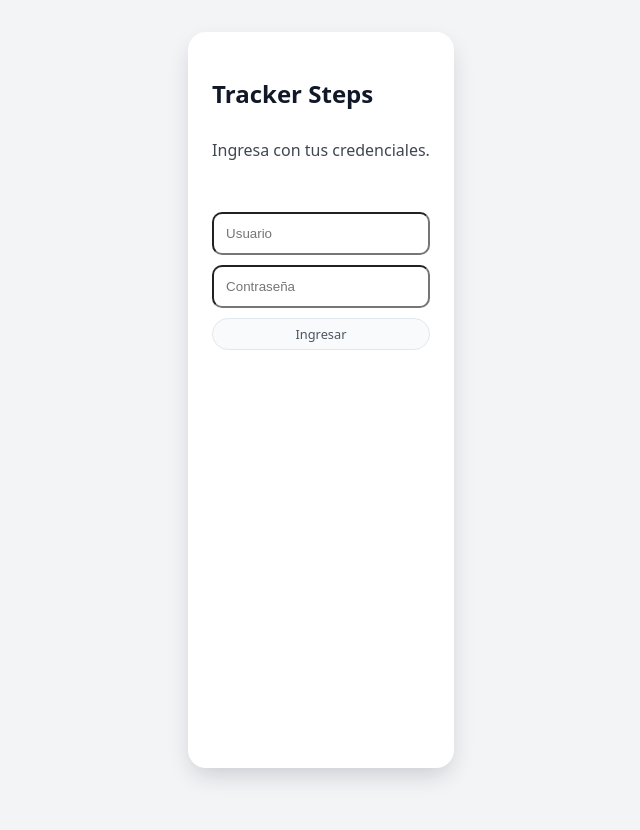
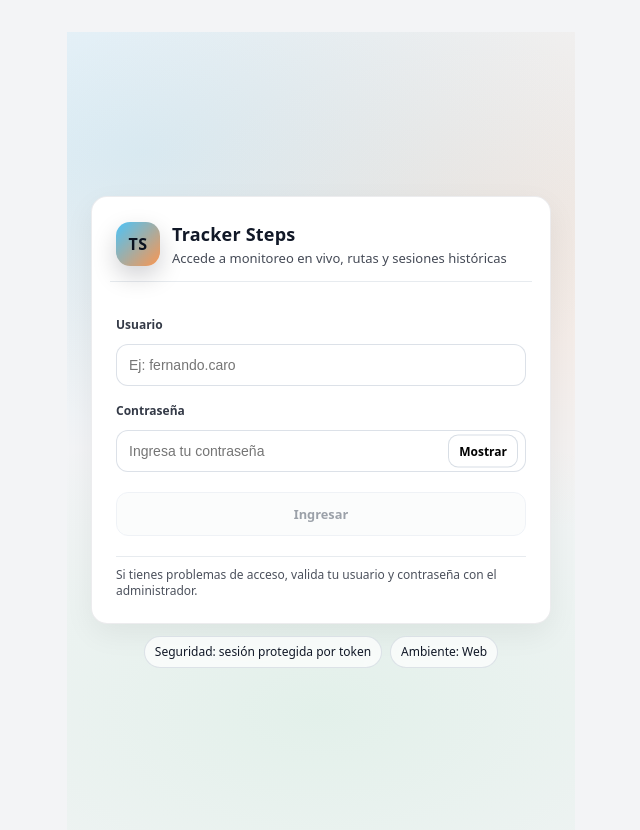
Before and after one commit to fjcaroe/tracker-steps, a React (Vite) app: page / in a window 1280 px wide. Shown: the top 830 px of the page, without its empty margins (319-959 px from the left). Before the commit the page ends 800 px from the top, so only its background shows below. Built offline with nearby package versions, Linux system fonts and the light colour scheme.

Commit message:
new login

```diff
--- a/package.json
+++ b/package.json
@@ -13,7 +13,7 @@
     "@react-google-maps/api": "^2.20.7",
     "react": "^19.2.0",
     "react-dom": "^19.2.0",
-    "recharts": "^3.6.0",
+    "recharts": "^3.7.0",
     "xlsx": "^0.18.5"
   },
   "devDependencies": {
--- a/src/pages/LoginPage.tsx
+++ b/src/pages/LoginPage.tsx
@@ -1,14 +1,21 @@
 /* eslint-disable @typescript-eslint/no-explicit-any */
 // src/pages/LoginPage.tsx
-import React, { useState } from "react";
+import React, { useMemo, useState } from "react";
 import { useAuthWeb } from "../services/AuthContext";
 
 export default function LoginPage() {
   const { login } = useAuthWeb();
+
   const [username, setUsername] = useState("");
   const [password, setPassword] = useState("");
+
   const [err, setErr] = useState<string | null>(null);
   const [loading, setLoading] = useState(false);
+  const [showPw, setShowPw] = useState(false);
+
+  const canSubmit = useMemo(() => {
+    return username.trim().length > 0 && password.length > 0 && !loading;
+  }, [username, password, loading]);
 
   const onSubmit = async (e: React.FormEvent) => {
     e.preventDefault();
@@ -20,7 +27,7 @@ export default function LoginPage() {
       const msg =
         e?.detail?.detail ||
         e?.message ||
-        "No se pudo iniciar sesión";
+        "No se pudo iniciar sesión. Verifica tus credenciales.";
       setErr(String(msg));
     } finally {
       setLoading(false);
@@ -28,37 +35,104 @@ export default function LoginPage() {
   };
 
   return (
-    <div className="app-shell" style={{ padding: 24, maxWidth: 420, margin: "0 auto" }}>
-      <h2 style={{ marginBottom: 8 }}>Tracker Steps</h2>
-      <p style={{ opacity: 0.8, marginTop: 0 }}>Ingresa con tus credenciales.</p>
+    <div className="login-page">
+      <div className="login-bg" aria-hidden="true" />
 
-      <form onSubmit={onSubmit} style={{ display: "grid", gap: 10, marginTop: 16 }}>
+      <div className="login-wrap">
+        <div className="login-card card">
+          <div className="login-header">
+            <div className="login-brand">
+              <div className="login-mark" aria-hidden="true">
+                TS
+              </div>
+              <div className="login-brand-text">
+                <div className="login-title">Tracker Steps</div>
+                <div className="login-subtitle">
+                  Accede a monitoreo en vivo, rutas y sesiones históricas
+                </div>
+              </div>
+            </div>
+          </div>
+
+          <form className="login-form" onSubmit={onSubmit}>
+            <label className="login-label" htmlFor="username">
+              Usuario
+            </label>
+            <div className="login-field">
               <input
+                id="username"
+                className="login-input"
                 value={username}
                 onChange={(e) => setUsername(e.target.value)}
-          placeholder="Usuario"
+                placeholder="Ej: fernando.caro"
                 autoComplete="username"
-          style={{ padding: 12, borderRadius: 10 }}
+                inputMode="text"
+                spellCheck={false}
               />
+            </div>
+
+            <label className="login-label" htmlFor="password">
+              Contraseña
+            </label>
+            <div className="login-field login-field--with-action">
               <input
+                id="password"
+                className="login-input"
                 value={password}
                 onChange={(e) => setPassword(e.target.value)}
-          placeholder="Contraseña"
-          type="password"
+                placeholder="Ingresa tu contraseña"
+                type={showPw ? "text" : "password"}
                 autoComplete="current-password"
-          style={{ padding: 12, borderRadius: 10 }}
               />
+              <button
+                type="button"
+                className="login-field-action"
+                onClick={() => setShowPw((v) => !v)}
+                aria-label={showPw ? "Ocultar contraseña" : "Mostrar contraseña"}
+                title={showPw ? "Ocultar" : "Mostrar"}
+              >
+                {showPw ? "Ocultar" : "Mostrar"}
+              </button>
+            </div>
 
             {err && (
-          <div style={{ padding: 12, borderRadius: 10, border: "1px solid #ef4444" }}>
-            {err}
+              <div className="login-alert" role="alert">
+                <div className="login-alert__title">No se pudo iniciar sesión</div>
+                <div className="login-alert__msg">{err}</div>
               </div>
             )}
 
-        <button type="submit" disabled={loading} className="app-nav-button">
-          {loading ? "Ingresando..." : "Ingresar"}
+            <button
+              type="submit"
+              className="login-submit app-nav-button"
+              disabled={!canSubmit}
+            >
+              {loading ? (
+                <span className="login-submit__loading">
+                  <span className="login-spinner" aria-hidden="true" />
+                  Ingresando…
+                </span>
+              ) : (
+                "Ingresar"
+              )}
             </button>
+
+            <div className="login-footer">
+              <div className="login-footnote">
+                Si tienes problemas de acceso, valida tu usuario y contraseña con el
+                administrador.
+              </div>
+            </div>
           </form>
+        </div>
+
+        <div className="login-meta">
+          <div className="login-meta-chip">
+            Seguridad: sesión protegida por token
+          </div>
+          <div className="login-meta-chip">Ambiente: Web</div>
+        </div>
+      </div>
     </div>
   );
 }
--- a/src/styles.css
+++ b/src/styles.css
@@ -2157,3 +2157,222 @@ textarea.form-input {
 .tracker-map-shell--fullscreen .tracker-map-scrubber {
   max-width: 860px !important;
 }
+
+/* =========================
+   Login - Tracker Steps
+   ========================= */
+
+.login-page {
+  min-height: 100vh !important;
+  display: grid !important;
+  place-items: center !important;
+  padding: 24px !important;
+  position: relative !important;
+}
+
+/* Fondo suave con “glow” para darle look más pro */
+.login-bg {
+  position: absolute !important;
+  inset: 0 !important;
+  background:
+    radial-gradient(900px 500px at 15% 15%, rgba(56, 189, 248, 0.14), transparent 60%),
+    radial-gradient(900px 500px at 85% 25%, rgba(249, 115, 22, 0.10), transparent 60%),
+    radial-gradient(900px 500px at 50% 85%, rgba(34, 197, 94, 0.08), transparent 60%);
+  pointer-events: none !important;
+}
+
+.login-wrap {
+  width: 100% !important;
+  max-width: 460px !important;
+  position: relative !important;
+  z-index: 1 !important;
+}
+
+.login-card {
+  padding: 18px !important;
+  border-radius: 16px !important;
+}
+
+.login-header {
+  padding: 6px 6px 14px 6px !important;
+  border-bottom: 1px solid rgba(148, 163, 184, 0.22) !important;
+  margin-bottom: 14px !important;
+}
+
+.login-brand {
+  display: flex !important;
+  gap: 12px !important;
+  align-items: center !important;
+}
+
+.login-mark {
+  width: 44px !important;
+  height: 44px !important;
+  border-radius: 14px !important;
+  display: grid !important;
+  place-items: center !important;
+  font-weight: 900 !important;
+  letter-spacing: 0.5px !important;
+  color: #0b1220 !important;
+  background: linear-gradient(135deg, rgba(56,189,248,0.9), rgba(249,115,22,0.75)) !important;
+  box-shadow: 0 10px 24px rgba(2, 6, 23, 0.18) !important;
+}
+
+.login-brand-text {
+  display: grid !important;
+  gap: 2px !important;
+}
+
+.login-title {
+  font-size: 18px !important;
+  font-weight: 900 !important;
+  letter-spacing: 0.2px !important;
+}
+
+.login-subtitle {
+  font-size: 13px !important;
+  opacity: 0.78 !important;
+  line-height: 1.35 !important;
+}
+
+.login-form {
+  display: grid !important;
+  gap: 10px !important;
+  padding: 14px 6px 6px 6px !important;
+}
+
+.login-label {
+  font-size: 12px !important;
+  font-weight: 700 !important;
+  opacity: 0.85 !important;
+  margin-top: 6px !important;
+}
+
+.login-field {
+  position: relative !important;
+}
+
+.login-input {
+  width: 100% !important;
+  padding: 12px 12px !important;
+  border-radius: 12px !important;
+  border: 1px solid rgba(148, 163, 184, 0.32) !important;
+  outline: none !important;
+  font-size: 14px !important;
+  transition: border-color 160ms ease, box-shadow 160ms ease, background 160ms ease !important;
+}
+
+.login-input:focus {
+  border-color: rgba(56, 189, 248, 0.8) !important;
+  box-shadow: 0 0 0 4px rgba(56, 189, 248, 0.18) !important;
+}
+
+.login-field--with-action .login-input {
+  padding-right: 92px !important;
+}
+
+.login-field-action {
+  position: absolute !important;
+  right: 8px !important;
+  top: 50% !important;
+  transform: translateY(-50%) !important;
+  border: 1px solid rgba(148, 163, 184, 0.36) !important;
+  background: rgba(255, 255, 255, 0.8) !important;
+  border-radius: 10px !important;
+  padding: 7px 10px !important;
+  font-size: 12px !important;
+  font-weight: 800 !important;
+  cursor: pointer !important;
+  transition: transform 120ms ease, opacity 120ms ease, background 120ms ease !important;
+}
+
+.login-field-action:hover {
+  background: #fff !important;
+}
+
+.login-field-action:active {
+  transform: translateY(-50%) scale(0.98) !important;
+}
+
+.login-alert {
+  margin-top: 6px !important;
+  border-radius: 12px !important;
+  padding: 12px !important;
+  border: 1px solid rgba(239, 68, 68, 0.45) !important;
+  background: rgba(239, 68, 68, 0.07) !important;
+}
+
+.login-alert__title {
+  font-size: 12px !important;
+  font-weight: 900 !important;
+  margin-bottom: 4px !important;
+}
+
+.login-alert__msg {
+  font-size: 13px !important;
+  opacity: 0.9 !important;
+  line-height: 1.35 !important;
+}
+
+.login-submit {
+  margin-top: 10px !important;
+  border-radius: 12px !important;
+  padding: 12px 14px !important;
+  font-weight: 900 !important;
+  width: 100% !important;
+}
+
+.login-submit:disabled {
+  opacity: 0.55 !important;
+  cursor: not-allowed !important;
+  transform: none !important;
+}
+
+.login-submit__loading {
+  display: inline-flex !important;
+  align-items: center !important;
+  justify-content: center !important;
+  gap: 10px !important;
+}
+
+.login-spinner {
+  width: 16px !important;
+  height: 16px !important;
+  border-radius: 50% !important;
+  border: 2px solid rgba(15, 23, 42, 0.25) !important;
+  border-top-color: rgba(15, 23, 42, 0.85) !important;
+  animation: loginSpin 0.8s linear infinite !important;
+}
+
+@keyframes loginSpin {
+  to { transform: rotate(360deg); }
+}
+
+.login-footer {
+  margin-top: 10px !important;
+  padding-top: 10px !important;
+  border-top: 1px solid rgba(148, 163, 184, 0.22) !important;
+}
+
+.login-footnote {
+  font-size: 12px !important;
+  opacity: 0.75 !important;
+  line-height: 1.35 !important;
+}
+
+.login-meta {
+  margin-top: 12px !important;
+  display: flex !important;
+  flex-wrap: wrap !important;
+  gap: 8px !important;
+  justify-content: center !important;
+}
+
+.login-meta-chip {
+  font-size: 12px !important;
+  padding: 6px 10px !important;
+  border-radius: 999px !important;
+  border: 1px solid rgba(148, 163, 184, 0.28) !important;
+  background: rgba(255, 255, 255, 0.7) !important;
+  backdrop-filter: blur(8px) !important;
+}
```
Also changed, not shown: 2 other files (tests, documents, lock files or other folders). Lines whose indentation alone changed are shown as unchanged.
